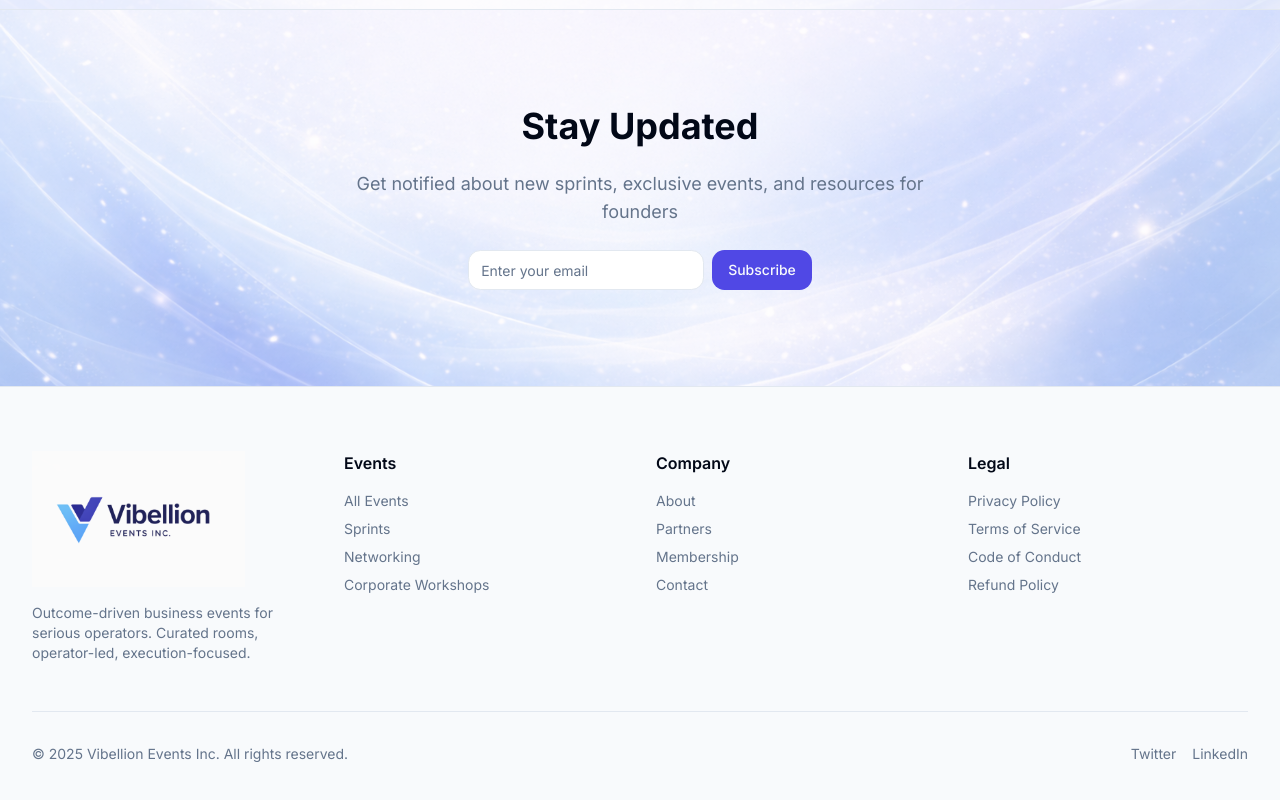
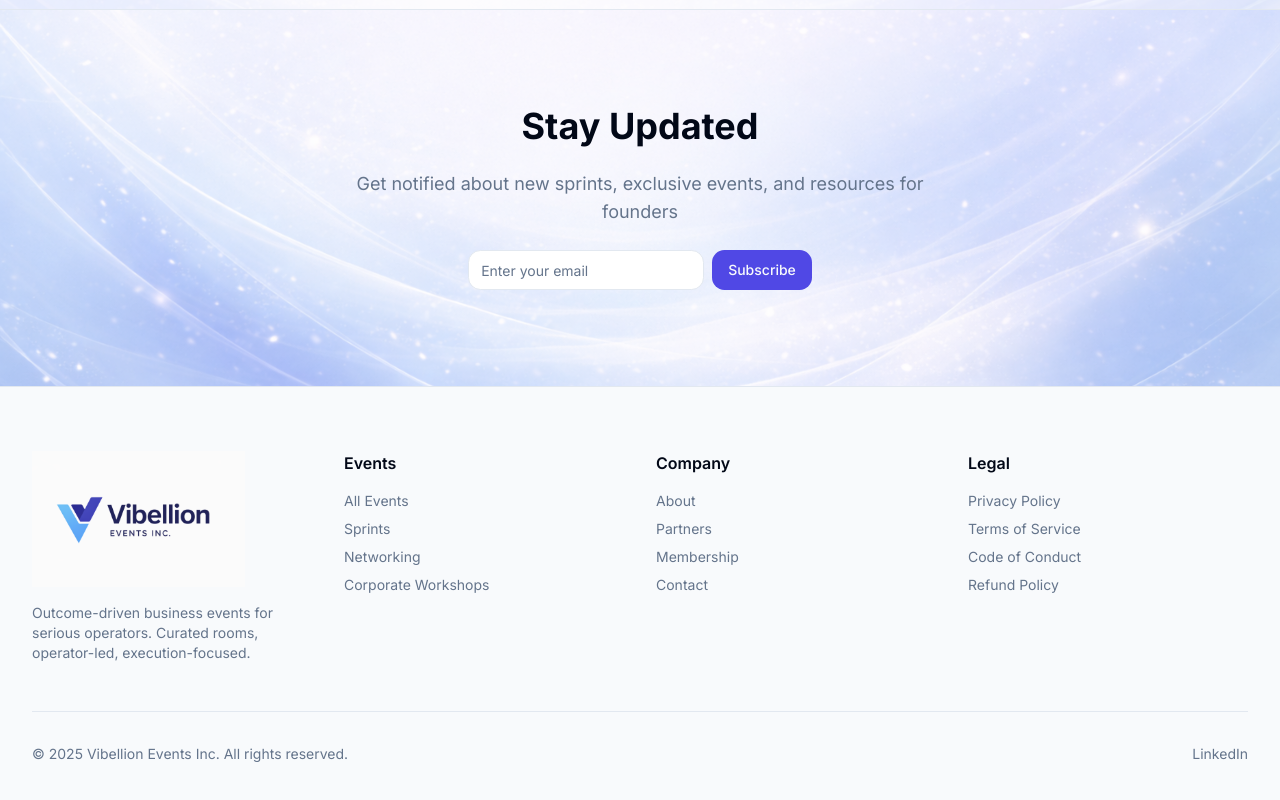
Before and after one commit to zamanmaruf/Vibellon-Events-Inc., a Next.js app: page / in a window 1280 px wide. Shown: the part 3637-4437 px from the top of the page. Built offline with nearby package versions, Linux system fonts and the light colour scheme; no server answers.

Commit message:
Remove Twitter button from footer

```diff
--- a/components/layout/Footer.tsx
+++ b/components/layout/Footer.tsx
@@ -104,14 +104,6 @@ export function Footer() {
           </p>
           <div className="flex gap-4">
             <a
-              href="https://twitter.com/vibellion"
-              target="_blank"
-              rel="noopener noreferrer"
-              className="text-sm text-muted-foreground hover:text-foreground transition-colors"
-            >
-              Twitter
-            </a>
-            <a
               href="https://www.linkedin.com/company/vibellion-events-inc/"
               target="_blank"
               rel="noopener noreferrer"
```
